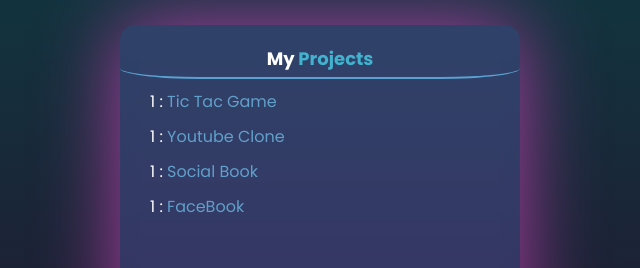
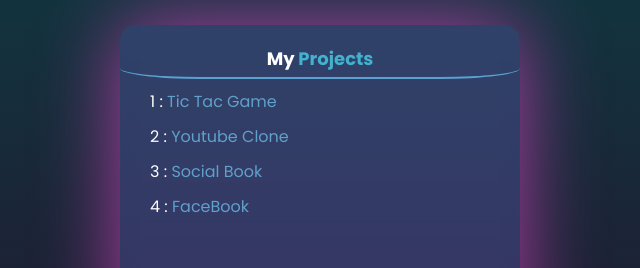
Before and after one commit to DINA18102002/Portfolio, a plain HTML site: page index.html in a window 1280 px wide. Shown: the part 1760-2028 px from the top of the page, 640-1280 px from the left. Drawn offline with Linux system fonts and the light colour scheme.

Commit message:
Update index.html

```diff
--- a/index.html
+++ b/index.html
@@ -72,9 +72,9 @@
         <div class="right2 m2">
             <h4>My <span>Projects</span></h4>
             <p class="line line1">1 : <span>Tic Tac Game</span></p>
-            <p class="line line1">1 : <span>Youtube Clone</span></p>
-            <p class="line line1">1 : <span>Social Book</span></p>
-            <p class="line line1">1 : <span>FaceBook</span></p>
+            <p class="line line1">2 : <span>Youtube Clone</span></p>
+            <p class="line line1">3 : <span>Social Book</span></p>
+            <p class="line line1">4 : <span>FaceBook</span></p>
 
 
         </div>
```
